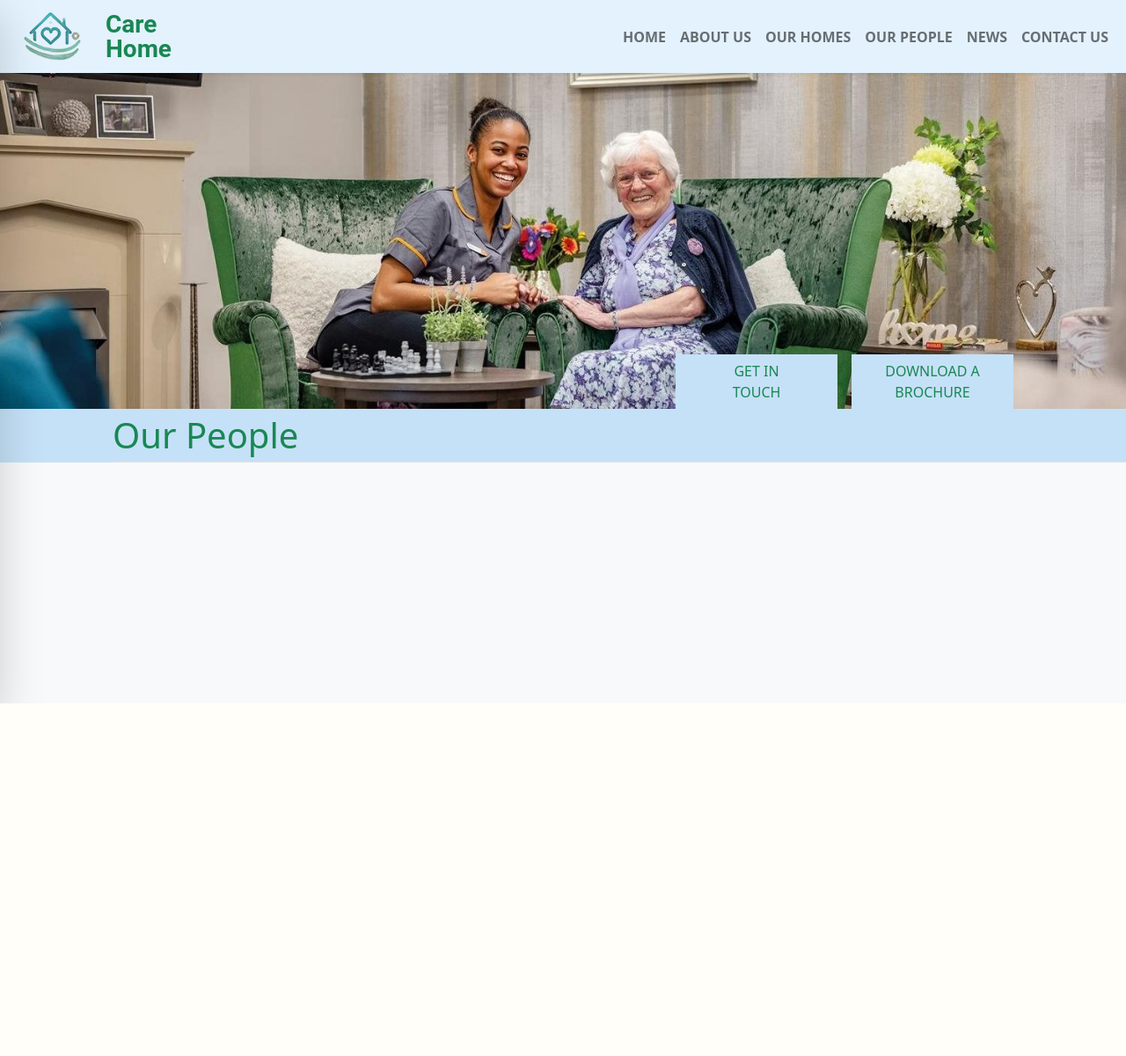
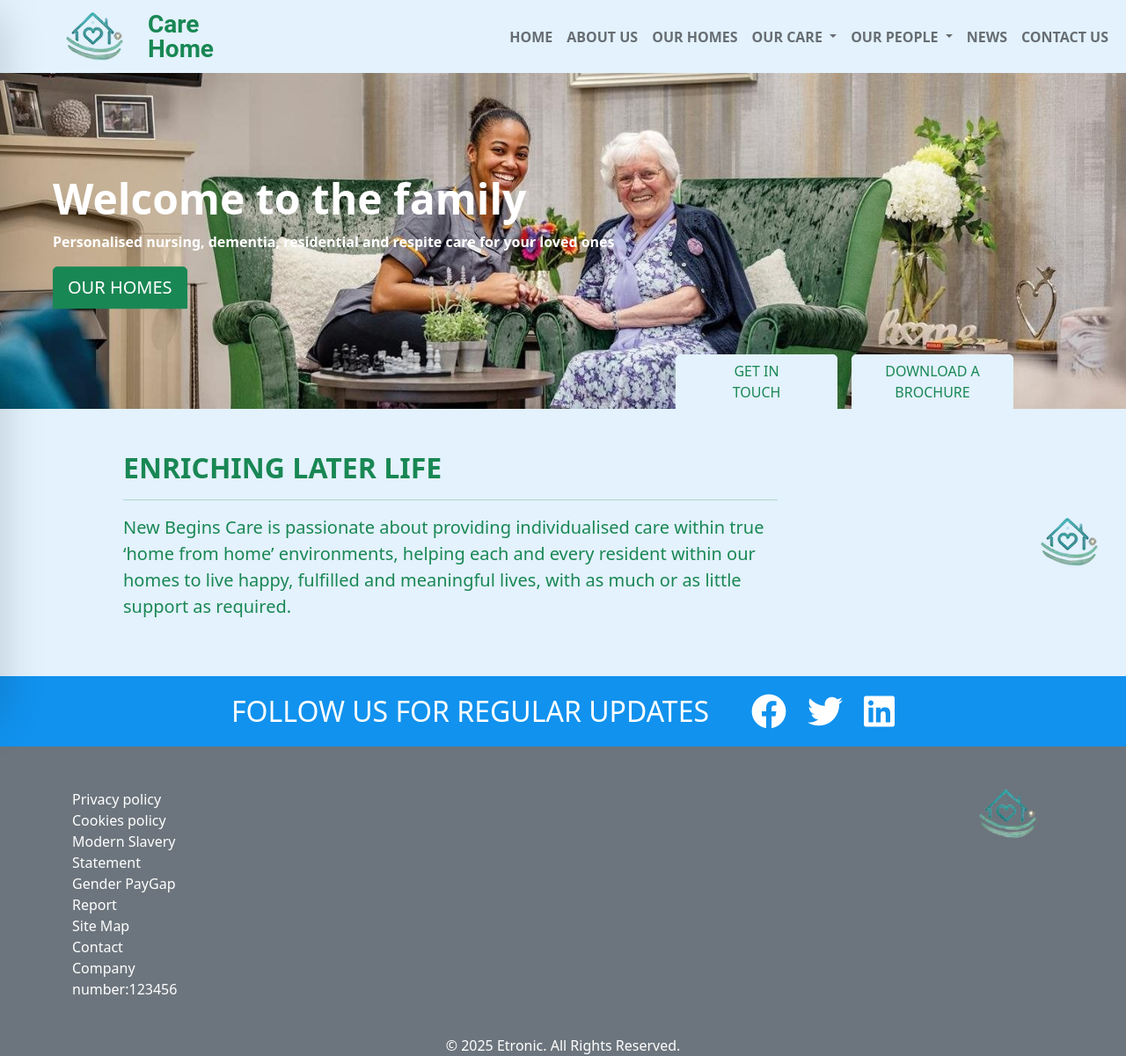
Before and after one commit to amilashanaka/carehome, a PHP site: page / in a window 1280 px wide. Shown: the whole page at 88% size. Before the commit the page ends 800 px from the top, so only its background shows below. Run offline with PHP 8.4, Linux system fonts and the light colour scheme.

Commit message:
add seperate pages

```diff
--- /dev/null
+++ b/assets/Pages/aboutUs.html
@@ -0,0 +1,6 @@
+<div>
+    <!-- <img src="assets/images/backImg.jpg" class="w-100"> -->
+
+
+    <h1>About Us</h1>
+</div>
--- /dev/null
+++ b/assets/Pages/home.html
@@ -0,0 +1,48 @@
+
+<div class="position-relative overflow-hidden">
+  <!-- Image -->
+
+  <img src="assets/images/backImg.jpg" alt="Background Image " class="w-100 back-imge" >
+  <!-- Overlay Content -->
+  <div class="position-absolute top-50 start-0 translate-middle-y  text-white ps-5" >
+    <div class="container">
+      <h1 class="display-5 fw-bold">Welcome to the family</h1>
+      <p class="text-white fw-bold fs-center">Personalised nursing, dementia, residential and respite care for your loved ones</p>
+      <button class="btn btn-success btn-lg">OUR HOMES</button>
+    </div>
+  </div>
+</div>
+
+    <div class="w-100 h-box position-relative">
+      <div class="container-fluid text-success py-5 back-colr" >
+        <div class="row align-items-center">
+          <!-- Left Column: Text Content -->
+          <div class="col-lg-8 text-start">
+            <h2 class="fw-bold text-uppercase">Enriching Later Life</h2>
+            <hr class="my-3 w-100 hr-prop" >
+            <p class="lead">
+              New Begins Care is passionate about providing individualised care within true ‘home from home’ environments,
+              helping each and every resident within our homes to live happy, fulfilled and meaningful lives, with as much or as little support as required.
+            </p>
+          </div>
+          <!-- Right Column: Logo -->
+          <div class="col-lg-4 text-end">
+            <img src="assets/images/logo.png" alt="Logo" class="img-fluid max-w-200" >
+          </div>
+        </div>
+      </div>
+
+      <div class="text-end position-absolute btn-main-div" >
+        <div class="d-flex flex-wrap gap-3">
+          <span type="button"
+            class="btn btn-primary btn-land  text-center flex-grow-1 btn-main-color text-success fs-6 "  >
+            GET IN<br>TOUCH
+          </span>
+          <button type="button" class="btn btn-primary btn-land  text-center flex-grow-1 text-success fs-6 " >
+            DOWNLOAD A<br>BROCHURE
+          </button>
+
+        </div>
+      </div>
+    </div>
+</div>
--- /dev/null
+++ b/assets/Pages/test.html
@@ -0,0 +1,4 @@
+<div>
+    <img src="assets/images/backImg.jpg" class="w-100">
+
+    </div>
--- a/assets/css/custom.css
+++ b/assets/css/custom.css
@@ -1,9 +1,7 @@
 :root {
-  --main-color: #c5e1f7;
+  --main-color: #e3f2fd;
   --main-color-select: #a2d1f5;
-  /* --secondary-color: #6c757d;
-  --font-size: 16px;
-  --padding: 10px; */
+  --social-media-strip:rgb(17, 146, 238)
 }
 .mobile-nav {
   transform: translateX(-100%);
@@ -26,10 +24,17 @@
 .custom-font {
   font-family: "Roboto", sans-serif;
 }
+.nav-back-color{
+  background-color:var(--main-color);
+}
 .navbar-brand-img {
   width: "50%";
   height: auto;
   vertical-align: middle;
+}
+.back-imge{
+  height:90%;
+  object-fit: cover;
 }
 .h-box {
   background-color: var(--main-color);
@@ -43,7 +48,6 @@
 .btn-land {
   background-color: var(--main-color);
   border-color: var(--main-color);
-  border-radius: 0;
   transition: background-color 0.3s, color 0.3s;
   flex: 1 ;
   height: auto;
@@ -60,3 +64,22 @@
   background-color: var(--main-color-select);
   border-color: var(--main-color-select);
 }
+.btn{
+  border-radius: 5px 5px 0 0;
+}
+.back-colr{
+  --main-color: #e3f2fd;
+}
+.hr-prop{
+  border-color:  #e3f2fd;
+   width: 50%;
+}
+.btn-main-div{
+  top: 0;
+  right: 10%;
+  transform: translateY(-100%);
+   width: 30%;
+}
+.media-strip-color{
+  background-color:var(--social-media-strip)
+}
--- /dev/null
+++ b/assets/css/homePage.css
@@ -0,0 +1,3 @@
+btn-border{
+    border-radius: 5px 5px 0 0;
+}
--- /dev/null
+++ b/assets/js/default-loader.js
@@ -0,0 +1,64 @@
+const mainContent = document.getElementById("mainContent");
+const home = document.getElementById("home");
+const aboutUs = document.getElementById("aboutUs");
+
+
+// load home initially
+document.addEventListener("DOMContentLoaded", () => {
+  const mainContent = document.querySelector("main");
+  fetch("assets/Pages/home.html")
+    .then((response) => {
+      if (!response.ok) {
+        throw new Error("Failed to load page.");
+      }
+      return response.text();
+    })
+    .then((html) => {
+      mainContent.innerHTML = html;
+    })
+    .catch((error) => {
+        errorMsg();
+    });
+});
+
+// Load home when click home
+home.addEventListener("click", () => {
+  fetch("assets/pages/home.html")
+    .then((response) => {
+      if (response.ok) {
+        return response.text(); // Parse the HTML text
+      } else {
+        throw new Error("Error loading About Us page");
+      }
+    })
+    .then((data) => {
+      mainContent.innerHTML = data;
+    })
+    .catch((error) => {
+        errorMsg();
+    });
+});
+
+// Load aboutUs when click aboutUs
+aboutUs.addEventListener("click", () => {
+  fetch("assets/pages/aboutus.html")
+    .then((response) => {
+      if (response.ok) {
+        return response.text();
+      } else {
+        throw new Error("Error loading About Us page");
+      }
+    })
+    .then((data) => {
+      mainContent.innerHTML = data;
+    })
+    .catch((error) => {
+        errorMsg(error);
+    });
+});
+
+function errorMsg(error) {
+    console.error("Error loading About Us page:", error);
+    mainContent.innerHTML = "<p>Sorry, we couldn't load the content.</p>";
+
+}
--- a/index.php
+++ b/index.php
@@ -15,14 +15,14 @@
 
 <body class="bg-light ">
   <!-- Main Navigation -->
-  <nav class="navbar navbar-expand-lg navbar-light shadow-sm fw-bold text-success" style="background-color: #e3f2fd">
+  <nav class="navbar navbar-expand-lg navbar-light shadow-sm fw-bold text-success nav-back-color" >
     <div class="container-fluid">
-      <button id="menu-toggle" class="btn btn-outline-primary d-lg-none">
+      <button id="menu-toggle" class="btn btn-outline-primary d-lg-none ">
         <i class="fas fa-bars"></i>
       </button>
       <a class="navbar-brand fw-bold align-items-center d-flex" href="#">
-        <img src="assets/images/logo.png" alt="Logo" class="me-2 navbar-brand-img ">
-        <span class="text-success fs-3 custom-font" style="line-height: 1;">
+        <img src="assets/images/logo.png" alt="Logo" class="me-2 navbar-brand-img ps-5">
+        <span class="text-success fs-3 custom-font lh-1" >
           <div>Care</div>
           <div>Home</div>
         </span>
@@ -31,17 +31,44 @@
       <div class="collapse navbar-collapse" id="navbarNav">
         <ul class="navbar-nav ms-auto">
           <li class="nav-item">
-            <a class="nav-link " href="#">HOME</a>
+            <a class="nav-link" href="#" id="home">HOME</a>
           </li>
           <li class="nav-item">
-            <a class="nav-link" href="#">ABOUT US</a>
+            <a class="nav-link" href="#" id="aboutUs">ABOUT US</a>
           </li>
           <li class="nav-item">
             <a class="nav-link" href="#">OUR HOMES</a>
           </li>
-          <li class="nav-item">
-            <a class="nav-link" href="#">OUR PEOPLE</a>
+
+          <!-- Dropdown -->
+          <li class="nav-item dropdown">
+            <a class="nav-link dropdown-toggle" href="#" id="careDropdown" role="button" data-bs-toggle="dropdown"
+              aria-expanded="false">
+              OUR CARE
+            </a>
+            <div class="dropdown-menu dropdown-menu-end " aria-labelledby="careDropdown" >
+              <div class="d-flex ">
+                <div><a class="dropdown-item" href="#">NURSING CARE</a></div>
+                <div><a class="dropdown-item" href="#">DEMENTIA CARE</a></div>
+                <div><a class="dropdown-item" href="#">RESIDENTIAL CARE</a></div>
+                <div><a class="dropdown-item" href="#">RESPITE CARE</a></div>
+              </div>
+
           </li>
+
+          <li class="nav-item dropdown">
+            <a class="nav-link dropdown-toggle" href="#" id="pplDropdown" role="button" data-bs-toggle="dropdown"
+              aria-expanded="false">
+              OUR PEOPLE
+            </a>
+            <div class="dropdown-menu dropdown-menu-end" aria-labelledby="pplDropdown" >
+              <div class="d-flex ">
+                <div><a class="dropdown-item " href="#" >CAREERS</a></div>
+              </div>
+
+            </div>
+          </li>
+
           <li class="nav-item">
             <a class="nav-link" href="#">NEWS</a>
           </li>
@@ -62,8 +89,8 @@
       </button>
     </div>
     <ul class="nav flex-column">
-      <li class="nav-item"><a class="nav-link" href="#">Home</a></li>
-      <li class="nav-item"><a class="nav-link" href="#">About Us</a></li>
+      <li class="nav-item"><a class="nav-link" href="#" >Home</a></li>
+      <li class="nav-item"><a class="nav-link" href="#" id="aboutUsBtn">About Us</a></li>
       <li class="nav-item"><a class="nav-link" href="#">Services</a></li>
       <li class="nav-item"><a class="nav-link" href="#">Contact</a></li>
     </ul>
@@ -73,36 +100,49 @@
   <div id="overlay" class="position-fixed top-0 start-0 w-100 h-100 bg-dark bg-opacity-50"></div>
 
   <!-- Main Content -->
-  <img src="assets/images/backImg.jpg" class="w-100">
-  <div class="w-100 h-box position-relative">
-    <div class="fs-1 text-success border-bottom">Our People</div>
-    <!-- <div class="text-end position-absolute" style="top: 0; right: 0; transform: translateY(-100%);">
-    <button type="button" class="btn btn-primary text-center w-20 ">GET IN <br>TOUCH</button>
-    <button type="button" class="btn btn-primary text-center w-20">DOWNLOAD A <br> BROCHURE</button>
-  </div> -->
+   <main id="mainContent">
 
-    <div class="text-end position-absolute" style="top: 0; right: 10%; transform: translateY(-100%); width: 30%; ">
-      <div class="d-flex flex-wrap gap-3">
-        <span type="button"
-          class="btn btn-primary btn-land  text-center flex-grow-1 btn-main-color text-success fs-6 ">
-          GET IN<br>TOUCH
-        </span>
-        <button type="button" class="btn btn-primary btn-land  text-center flex-grow-1 text-success fs-6">
-          DOWNLOAD A<br>BROCHURE
-        </button>
+  </main>
+   <!-- Footer Top -->
+  <footer class="bg-secondary text-white" >
+    <div class="fs-2 text-white" style="background-color:#e3f2fd">
+      <div class="d-flex align-items-center justify-content-center py-3 media-strip-color" >
+      <p class="mb-0 me-5">FOLLOW US FOR REGULAR UPDATES</p>
+      <a href="#" class="text-white me-4"><i class="fab fa-facebook fa-lg"></i></a>
+      <a href="#" class="text-white me-4"><i class="fab fa-twitter fa-lg"></i></a>
+      <a href="#" class="text-white"><i class="fab fa-linkedin fa-lg"></i></a>
+      </div>
 
+    </div>
+  <div class="container">
+    <div class="row  justify-content-end">
+      <!-- Column 1 -->
+      <div class="col-md-2" >
+        <ul class="list-unstyled pt-5" >
+          <li><a href="#" class="text-white text-decoration-none">Privacy policy</a></li>
+          <li><a href="#" class="text-white text-decoration-none">Cookies policy</a></li>
+          <li><a href="#" class="text-white text-decoration-none">Modern Slavery Statement</a></li>
+          <li><a href="#" class="text-white text-decoration-none">Gender PayGap Report</a></li>
+          <li><a href="#" class="text-white text-decoration-none">Site Map</a></li>
+          <li><a href="#" class="text-white text-decoration-none">Contact</a></li>
+          <li><a href="#" class="text-white text-decoration-none">Company number:123456</a></li>
+        </ul>
+      </div>
+
+      <!-- Column 2 -->
+      <div class="col-md-10 d-flex align-items-start pt-5 text-end" >
+      <img src="assets/images/logo.png" alt="Logo"  class="ms-auto">
       </div>
     </div>
-    <!-- <button type="button" class="btn btn-primary text-center w-20">DOWNLOAD A <br> BROCHURE</button> -->
+
+    <!-- Footer Bottom -->
+    <div class="text-center mt-4">
+      <p class="mb-0">&copy; 2025 Etronic. All Rights Reserved.</p>
+    </div>
   </div>
+</footer>
 
-
-
-
-
-
-
-
+  <script src="assets/js/default-loader.js" crossorigin="anonymous"></script>
   <script src="assets/js/custom.js" crossorigin="anonymous"></script>
   <script src="assets/js/bootstrap.bundle.min.js" crossorigin="anonymous"></script>
 
```
Also changed, not shown: assets/js/aboutUs.js (added, +22 -0 lines), assets/images/images.jpg (added).
